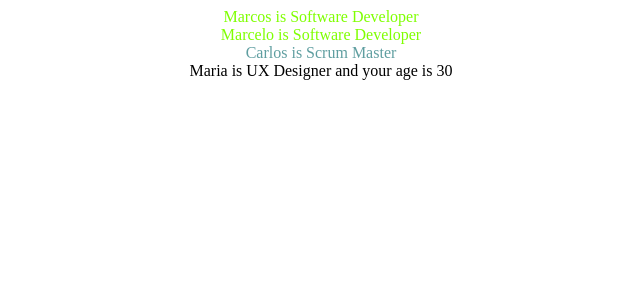
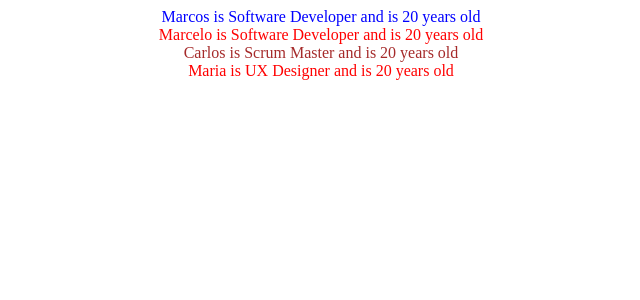
Before and after one commit to sergiohrodrigues/learningAngular17, an Angular app: page / in a window 1280 px wide. Shown: the top 300 px of the page, without its empty margins (319-959 px from the left). Built offline with nearby package versions, Linux system fonts and the light colour scheme.

Commit message:
learning to use new @switch template syntaxe

```diff
--- a/src/app/app.component.html
+++ /dev/null
@@ -1,11 +0,0 @@
-<div style="display: flex; justify-content: center; align-items: center; flex-direction: column; grid-area: 1rem;">
-  @for (user of userDatasList; track $index) {
-    @if(user.profession === 'Software Developer'){
-      <span style="color: chartreuse;">{{ user.name }} is Software Developer</span>
-    } @else if(user.profession === 'Scrum Master'){
-      <span style="color: cadetblue;">{{ user.name }} is Scrum Master</span>
-    } @else {
-      <span style="color: black;"> {{ user.name }} is {{ user.profession }} and your age is {{ user.age }}</span>
-    }
-  }
-</div>
--- a/src/app/app.component.ts
+++ b/src/app/app.component.ts
@@ -5,8 +5,29 @@ import { RouterOutlet } from '@angular/router';
   selector: 'app-root',
   standalone: true,
   imports: [RouterOutlet],
-  templateUrl: './app.component.html',
-  styleUrl: './app.component.scss'
+  template: `
+    <div style="display: flex; justify-content: center; align-items: center; flex-direction: column; grid-area: 1rem;">
+      @for (user of userDatasList; track $index) {
+        @switch(user.age){
+          @case (20) {
+            <span style="color: blue;">{{ user.name }} is {{ user.profession }} and is 20 years old</span>
+          }
+          @case (30) {
+            <span style="color: red;">{{ user.name }} is {{ user.profession }} and is 20 years old</span>
+          }
+          @case (40) {
+            <span style="color: brown;">{{ user.name }} is {{ user.profession }} and is 20 years old</span>
+          }
+          @default {
+            <span>{{ user.name }} is {{ user.profession }} and your age is {{ user.age }}</span>
+          }
+        }
+      } @empty {
+        <span style="color: red;">Don't have datas to show</span>
+      }
+    </div>
+  `,
+  styleUrls: []
 })
 export class AppComponent {
   title = 'learningAngular17';
```
Also changed, not shown: src/app/app.component.scss (deleted).
